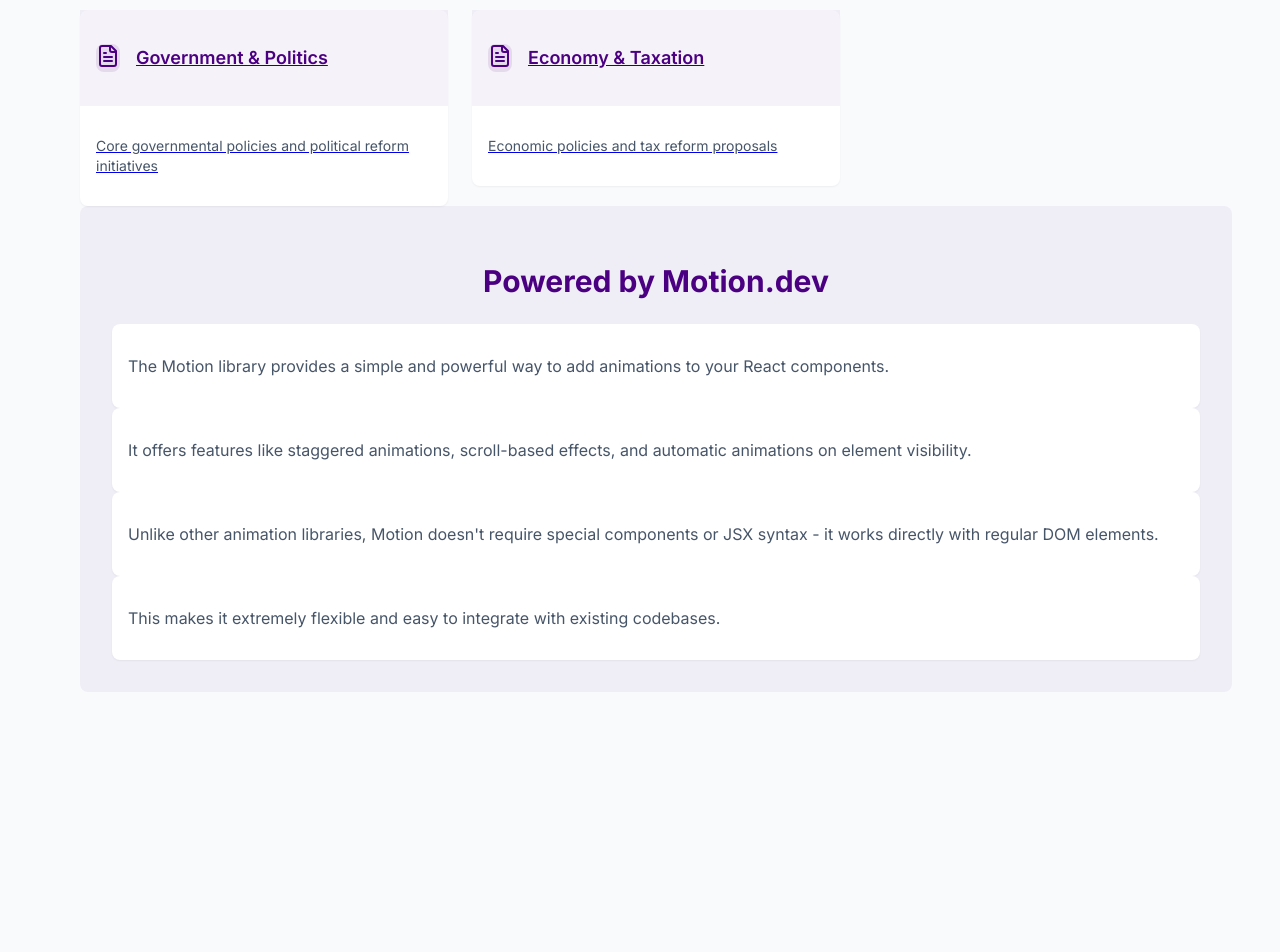
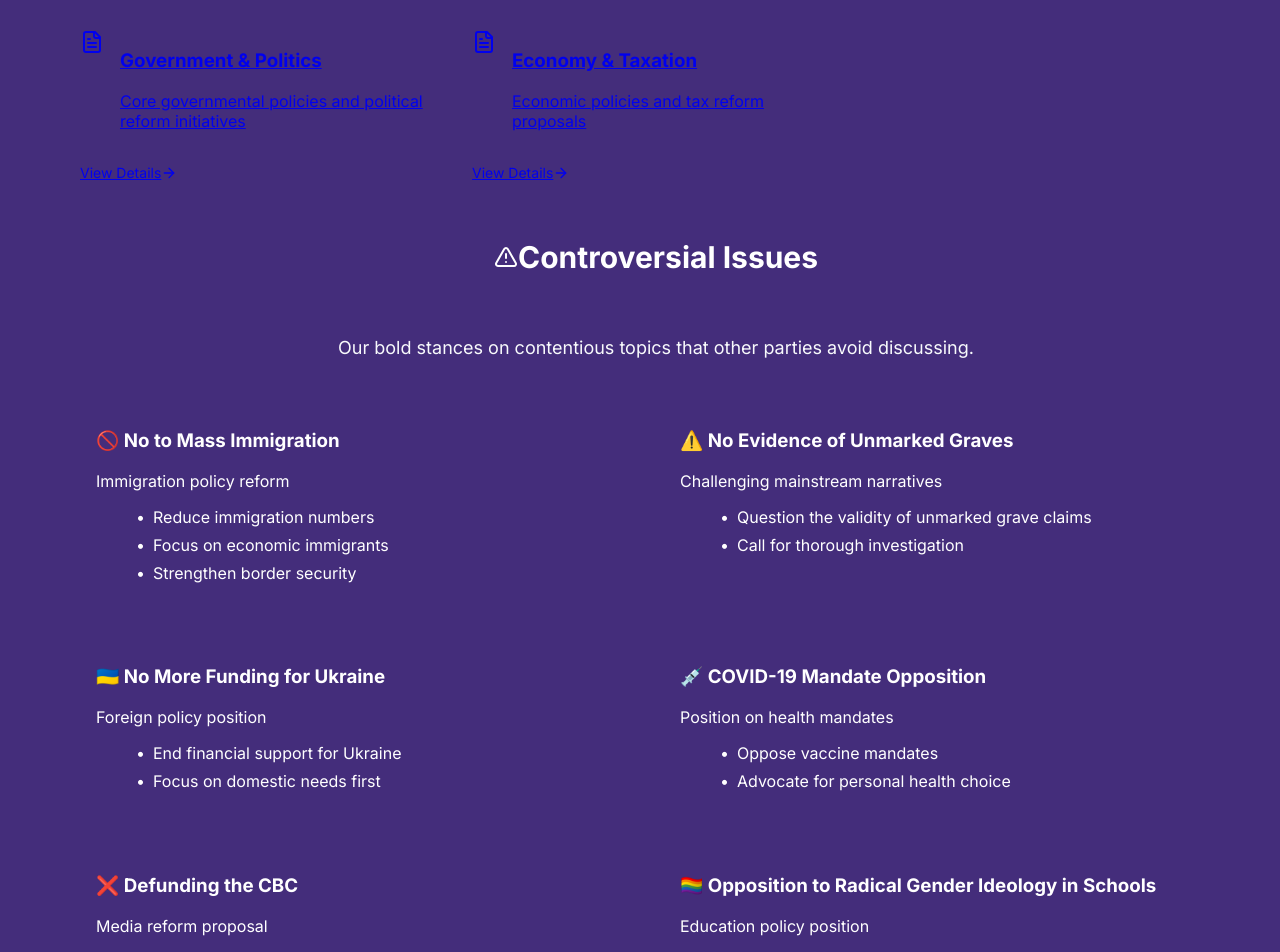
Before and after one commit to ArsCodeAmatoria/ppc-cards, a Next.js app: page / in a window 1280 px wide. Shown: the part 220-1172 px from the top of the page. Before the commit the page ends 984 px from the top, so only its background shows below. Built offline with nearby package versions, Linux system fonts and the light colour scheme.

Commit message:
UI Overhaul: Dark theme, improved cards, and added controversial issues section

```diff
--- a/public/styles.css
+++ b/public/styles.css
@@ -4,37 +4,37 @@
 
 body {
   font-family: system-ui, -apple-system, BlinkMacSystemFont, 'Segoe UI', Roboto, 'Helvetica Neue', sans-serif;
-  background-color: #f8fafc;
-  color: #1e293b;
+  background-color: #442d7b;
+  color: #fff;
 }
 
 /* PPC Colors */
 .text-ppc-purple {
-  color: #4B0082;
+  color: #fff;
 }
 
 .bg-ppc-purple\/10 {
-  background-color: rgba(75, 0, 130, 0.1);
+  background-color: rgba(255, 255, 255, 0.1);
 }
 
 .bg-ppc-purple\/5 {
-  background-color: rgba(75, 0, 130, 0.05);
+  background-color: rgba(255, 255, 255, 0.05);
 }
 
 .border-ppc-purple\/20 {
-  border-color: rgba(75, 0, 130, 0.2);
+  border-color: rgba(255, 255, 255, 0.2);
 }
 
 .border-ppc-purple\/10 {
-  border-color: rgba(75, 0, 130, 0.1);
+  border-color: rgba(255, 255, 255, 0.1);
 }
 
 .text-ppc-purple\/70 {
-  color: rgba(75, 0, 130, 0.7);
+  color: rgba(255, 255, 255, 0.7);
 }
 
 .text-slate-600 {
-  color: #475569;
+  color: #f8fafc;
 }
 
 /* Basic grid classes */
--- a/src/app/layout.tsx
+++ b/src/app/layout.tsx
@@ -17,8 +17,16 @@
     <html lang="en">
       <head>
         <link rel="stylesheet" href="/styles.css" />
+        <meta name="theme-color" content="#442d7b" />
       </head>
-      <body className={inter.className}>
+      <body className={`${inter.className} min-h-screen`}>
+        <header className="py-6 border-b border-white/10">
+          <div className="container mx-auto px-4 flex justify-center">
+            <div className="flex items-center">
+              <div className="text-white font-bold text-2xl">PPC Policy Explorer</div>
+            </div>
+          </div>
+        </header>
         <main className="container mx-auto px-4 py-8">
           {/*
             Note: Ideally, we would wrap children in a Suspense boundary to help with React.use(),
@@ -27,6 +35,11 @@
           */}
           {children}
         </main>
+        <footer className="border-t border-white/10 py-6 mt-12">
+          <div className="container mx-auto px-4 text-center text-white/60 text-sm">
+            <p>© {new Date().getFullYear()} PPC Policy Explorer. This is an unofficial website.</p>
+          </div>
+        </footer>
       </body>
     </html>
   );
--- a/src/app/page.tsx
+++ b/src/app/page.tsx
@@ -4,7 +4,7 @@
 import PolicyCard from '@/components/PolicyCard';
 import { motion } from 'framer-motion';
 import Link from 'next/link';
-import MotionExample from '@/components/MotionExample';
+import { AlertTriangle } from 'lucide-react';
 
 const containerVariants = {
   hidden: { opacity: 0 },
@@ -19,6 +19,65 @@
 const itemVariants = {
   hidden: { opacity: 0, y: 20 },
   show: { opacity: 1, y: 0 }
+};
+
+// Controversial issues data
+const controversialIssues = {
+  id: 'controversial',
+  title: '🚨 Controversial Issues',
+  description: 'Hot-topic policies and positions on divisive issues',
+  icon: 'AlertTriangle',
+  subcategories: [
+    {
+      id: 'hot-topics',
+      title: 'Hot Topics',
+      description: 'Policy positions on controversial issues',
+      policies: [
+        {
+          id: 'immigration',
+          title: '🚫 No to Mass Immigration',
+          description: 'Immigration policy reform',
+          content: ['Reduce immigration numbers', 'Focus on economic immigrants', 'Strengthen border security']
+        },
+        {
+          id: 'unmarked-graves',
+          title: '⚠️ No Evidence of Unmarked Graves',
+          description: 'Challenging mainstream narratives',
+          content: ['Question the validity of unmarked grave claims', 'Call for thorough investigation']
+        },
+        {
+          id: 'ukraine',
+          title: '🇺🇦 No More Funding for Ukraine',
+          description: 'Foreign policy position',
+          content: ['End financial support for Ukraine', 'Focus on domestic needs first']
+        },
+        {
+          id: 'covid',
+          title: '💉 COVID-19 Mandate Opposition',
+          description: 'Position on health mandates',
+          content: ['Oppose vaccine mandates', 'Advocate for personal health choice']
+        },
+        {
+          id: 'cbc',
+          title: '❌ Defunding the CBC',
+          description: 'Media reform proposal',
+          content: ['End government funding of CBC', 'Privatize public broadcasting']
+        },
+        {
+          id: 'gender',
+          title: '🏳️‍🌈 Opposition to Radical Gender Ideology in Schools',
+          description: 'Education policy position',
+          content: ['Remove gender ideology from curriculum', 'Restore parental rights in education']
+        },
+        {
+          id: 'guns',
+          title: '🔫 Gun Rights & Self-Defense',
+          description: 'Position on firearms ownership',
+          content: ['Support legal gun ownership', 'Advocate for self-defense rights']
+        }
+      ]
+    }
+  ]
 };
 
 export default function Home() {
@@ -60,7 +119,49 @@
         ))}
       </motion.div>
 
-      <MotionExample title="Powered by Motion.dev" />
+      {/* Controversial Issues Section */}
+      <motion.div
+        initial={{ opacity: 0 }}
+        animate={{ opacity: 1 }}
+        transition={{ delay: 0.5 }}
+        className="mt-16 border-t border-white/20 pt-8"
+      >
+        <div className="text-center mb-8">
+          <div className="inline-flex items-center justify-center mb-4">
+            <AlertTriangle className="w-8 h-8 text-red-500 mr-3" />
+            <h2 className="text-3xl font-bold text-ppc-purple">Controversial Issues</h2>
+          </div>
+          <p className="text-lg text-slate-600 max-w-2xl mx-auto">
+            Our bold stances on contentious topics that other parties avoid discussing.
+          </p>
+        </div>
+
+        <motion.div
+          variants={containerVariants}
+          initial="hidden"
+          animate="show"
+          className="grid grid-cols-1 md:grid-cols-2 gap-4"
+        >
+          {controversialIssues.subcategories[0].policies.map((policy) => (
+            <motion.div
+              key={policy.id}
+              variants={itemVariants}
+              className="bg-white/5 rounded-lg border border-white/10 p-4 hover:bg-white/10 transition-all"
+            >
+              <h3 className="text-xl font-bold mb-2">{policy.title}</h3>
+              <p className="text-white/80 mb-4">{policy.description}</p>
+              <ul className="space-y-2">
+                {policy.content.map((point, index) => (
+                  <li key={index} className="flex items-start">
+                    <span className="text-red-400 mr-2">•</span>
+                    <span>{point}</span>
+                  </li>
+                ))}
+              </ul>
+            </motion.div>
+          ))}
+        </motion.div>
+      </motion.div>
     </div>
   );
 }
--- a/src/components/PolicyCard.tsx
+++ b/src/components/PolicyCard.tsx
@@ -19,18 +19,24 @@
   return (
     <Link href={href} className="block">
       <motion.div
-        whileHover={{ scale: 1.02 }}
+        whileHover={{ scale: 1.03, y: -5 }}
         whileTap={{ scale: 0.98 }}
-        className="bg-white rounded-lg border-2 border-ppc-purple/20 shadow-sm hover:shadow-md transition-shadow cursor-pointer"
+        className="bg-white/5 rounded-lg border border-white/20 hover:border-white/30 hover:bg-white/10 transition-all p-6"
       >
-        <div className="flex items-center p-4 border-b border-slate-100 bg-ppc-purple/5">
-          <div className="p-2 bg-ppc-purple/10 rounded-lg mr-4">
-            <IconComponent className="w-6 h-6 text-ppc-purple" />
+        <div className="flex items-start mb-4">
+          <div className="p-3 bg-white/10 rounded-lg mr-4 flex-shrink-0">
+            <IconComponent className="w-6 h-6 text-white" />
           </div>
-          <h3 className="text-lg font-semibold text-ppc-purple">{title}</h3>
+          <div>
+            <h3 className="text-xl font-bold text-white mb-2">{title}</h3>
+            <p className="text-white/80">{description}</p>
+          </div>
         </div>
-        <div className="p-4">
-          <p className="text-sm text-slate-600">{description}</p>
+        <div className="mt-4 flex justify-end">
+          <div className="inline-flex items-center text-sm font-medium text-white/70 hover:text-white">
+            <span>View Details</span>
+            <icons.ArrowRight className="ml-2 w-4 h-4" />
+          </div>
         </div>
       </motion.div>
     </Link>
```
